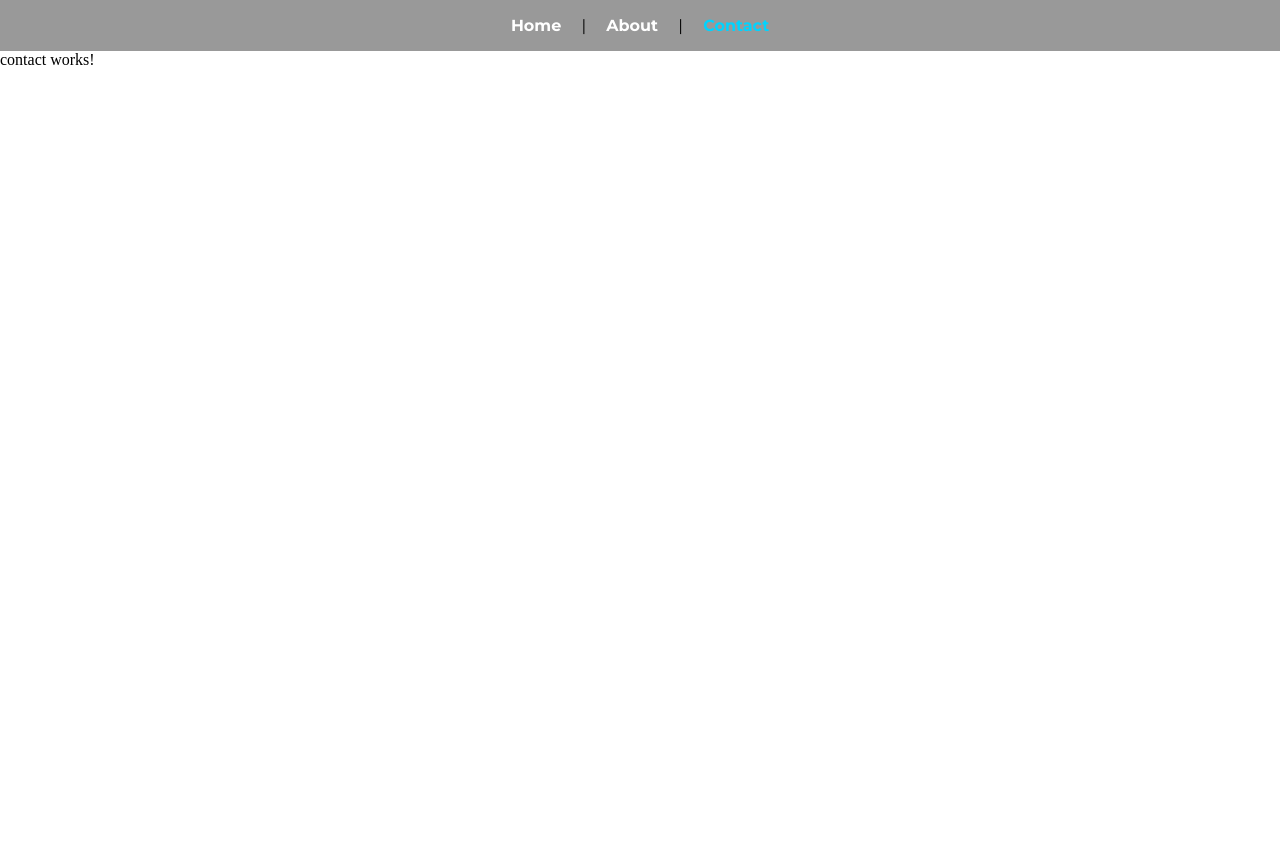
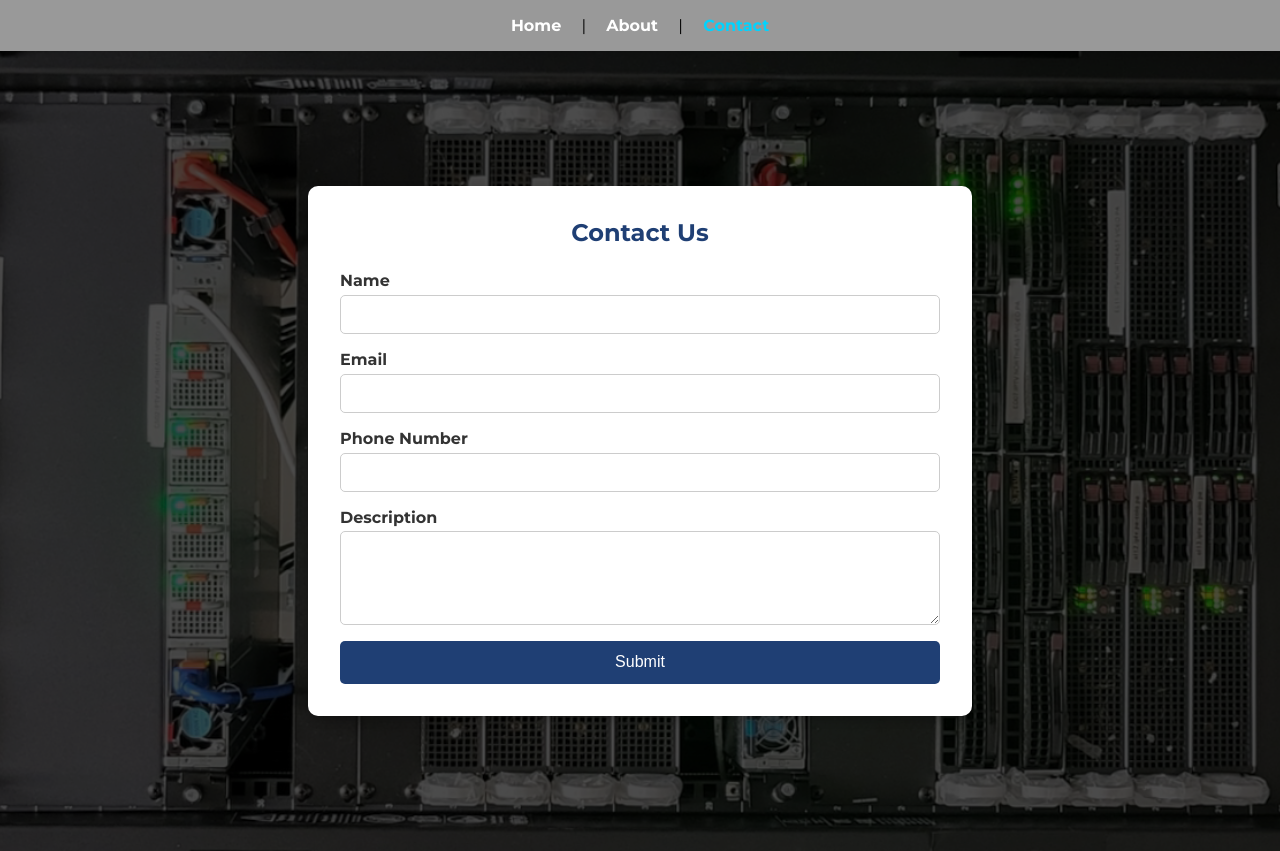
Before and after one commit to AdamPoper/AaronWebsite, an Angular app: page /contact in a window 1280 px wide. Before the commit the page ends 800 px from the top, so only its background shows below. Built offline with nearby package versions, Linux system fonts and the light colour scheme.

Commit message:
contact page

```diff
--- a/src/app/pages/contact/contact.component.html
+++ b/src/app/pages/contact/contact.component.html
@@ -1 +1,28 @@
-<p>contact works!</p>
+<div class="contact-page">
+    <div class="contact-container">
+        <h2>Contact Us</h2>
+        <form (submit)="onSubmit()">
+            <div class="form-group">
+            <label for="name">Name</label>
+            <input type="text" id="name" name="name" required ngModel />
+            </div>
+
+            <div class="form-group">
+            <label for="email">Email</label>
+            <input type="email" id="email" name="email" required ngModel />
+            </div>
+
+            <div class="form-group">
+            <label for="phone">Phone Number</label>
+            <input type="tel" id="phone" name="phone" ngModel />
+            </div>
+
+            <div class="form-group">
+            <label for="description">Description</label>
+            <textarea id="description" name="description" rows="4" required ngModel></textarea>
+            </div>
+
+            <button type="submit">Submit</button>
+        </form>
+    </div>
+</div>
--- a/src/app/pages/contact/contact.component.scss
+++ b/src/app/pages/contact/contact.component.scss
@@ -0,0 +1,108 @@
+.contact-page {
+    display: flex;
+    justify-content: center;
+    align-items: center;
+    height: 100vh;
+    background: url('/assets/servers.png') center/cover no-repeat;
+    position: relative;
+    overflow: hidden;
+}
+
+.contact-page::before {
+    content: "";
+    position: absolute;
+    top: 0;
+    left: 0;
+    height: 100%;
+    width: 100%;
+    background-color: rgba(0, 0, 0, 0.7);
+    z-index: 0;
+}
+
+.contact-container {
+    position: relative;
+    z-index: 1;
+    max-width: 600px;
+    width: 90%;
+    padding: 2rem;
+    background-color: rgba(255, 255, 255);
+    border-radius: 10px;
+    font-family: 'Montserrat', sans-serif;
+    box-shadow: 0 4px 10px rgba(0, 0, 0, 0.2);
+}
+
+h2 {
+    text-align: center;
+    color: #1f3f74;
+    margin-bottom: 1.5rem;
+}
+
+form {
+    display: flex;
+    flex-direction: column;
+    gap: 1rem;
+}
+
+.form-group {
+    display: flex;
+    flex-direction: column;
+}
+
+label {
+    font-weight: bold;
+    margin-bottom: 0.3rem;
+    color: #333;
+}
+
+input,
+textarea {
+    padding: 0.6rem;
+    border-radius: 5px;
+    border: 1px solid #ccc;
+    font-size: 1rem;
+}
+
+button {
+    background-color: #1f3f74;
+    color: white;
+    border: none;
+    padding: 0.8rem 1.2rem;
+    font-size: 1rem;
+    border-radius: 5px;
+    cursor: pointer;
+    transition: background-color 0.3s ease;
+
+    &:hover {
+      background-color: #152d53;
+    }
+
+    &:disabled {
+      background-color: #999;
+      cursor: not-allowed;
+    }
+}
+
+@media screen and (max-width: 768px) {
+    body {
+        overflow-y: hidden;
+    }
+
+    .contact-container {
+        padding: 1rem;
+        margin: 1rem;
+    }
+
+    h2 {
+        font-size: 1.5rem;
+    }
+
+    input,
+    textarea {
+        font-size: 0.9rem;
+    }
+
+    button {
+        font-size: 0.9rem;
+        padding: 0.6rem 1rem;
+    }
+}
--- a/src/app/pages/contact/contact.component.ts
+++ b/src/app/pages/contact/contact.component.ts
@@ -1,10 +1,12 @@
 import { Component } from '@angular/core';
 
 @Component({
-  selector: 'app-contact',
-  templateUrl: './contact.component.html',
-  styleUrls: ['./contact.component.scss']
+	selector: 'app-contact',
+	templateUrl: './contact.component.html',
+	styleUrls: ['./contact.component.scss']
 })
 export class ContactComponent {
-
+	onSubmit() {
+		alert('Form submitted!');
+	}
 }
--- a/src/app/pages/home/home.component.scss
+++ b/src/app/pages/home/home.component.scss
@@ -4,14 +4,13 @@
     width: 100%;
     // margin: 0 auto;
     font-family: 'Montserrat', sans-serif;
-    padding: 1rem 0;
     background-image: url('/assets/servers.png');
     background-size: cover;
     background-position: center;
     background-repeat: no-repeat;
     background-attachment: fixed;
     color: white;
-    // min-height: 100vh;
+    min-height: 100vh;
     z-index: 0;
 }
 
@@ -183,4 +182,8 @@
         flex-direction: column;
         align-items: center;
     }
+
+    .home-container {
+        padding: 1rem 0;
+    }
 }
--- a/src/styles.scss
+++ b/src/styles.scss
@@ -10,7 +10,6 @@ body {
 }
 
 @media screen and (max-width: 768px) {
-
     body {
         overflow-y: scroll;
     }
```
